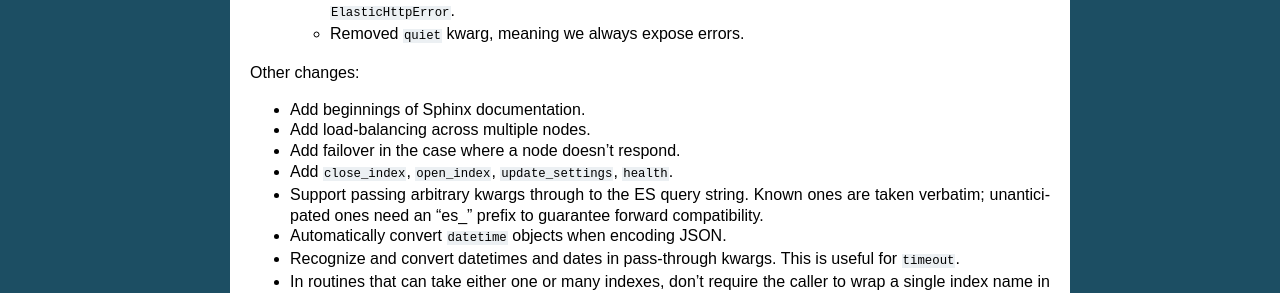
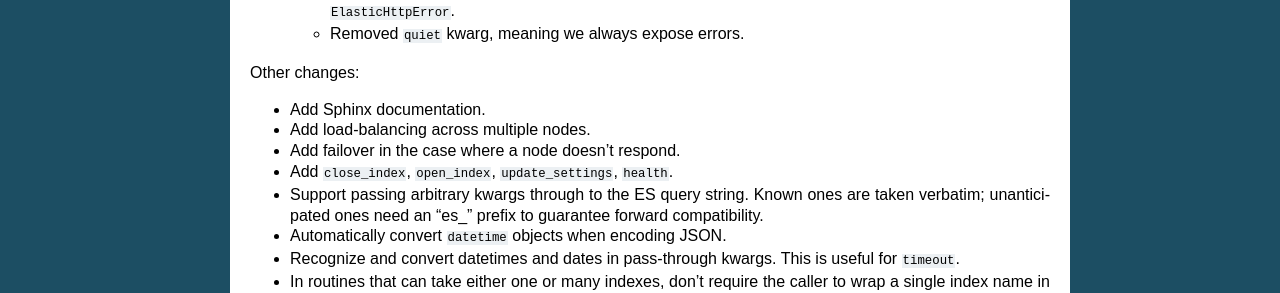
Before and after one commit to pyelasticsearch/pyelasticsearch, a Sphinx documentation site: the page built from docs/source/changelog.rst, in a window 1280 px wide. Shown: the part 1042-1335 px from the top of the page. Built offline with Sphinx 7.4.7, drawn with Linux system fonts in a browser that asks for light colours.

Commit message:
Fixed 0.2 changelog.

```diff
--- a/docs/source/changelog.rst
+++ b/docs/source/changelog.rst
@@ -74,7 +74,7 @@ Backward-incompatible changes:
 
 Other changes:
 
-* Add beginnings of Sphinx documentation.
+* Add Sphinx documentation.
 * Add load-balancing across multiple nodes.
 * Add failover in the case where a node doesn't respond.
 * Add ``close_index``, ``open_index``, ``update_settings``, ``health``.
```
